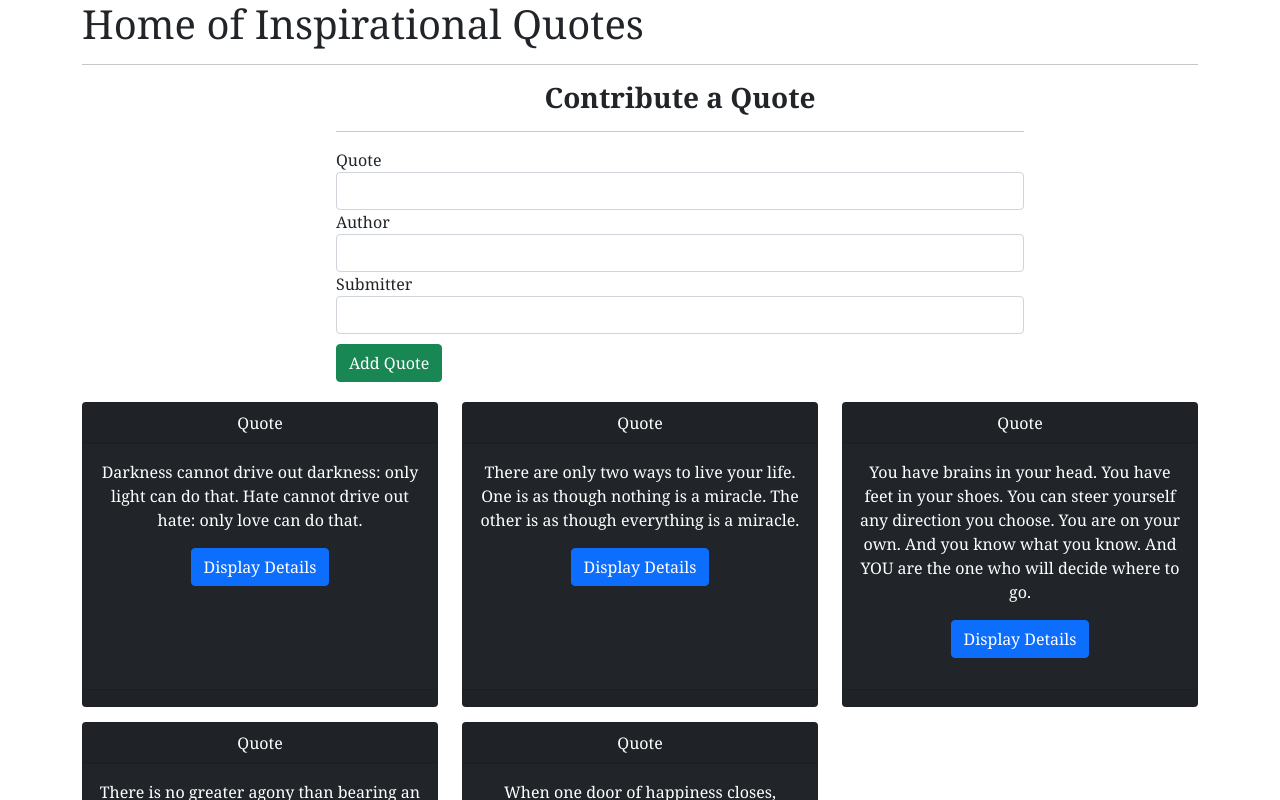
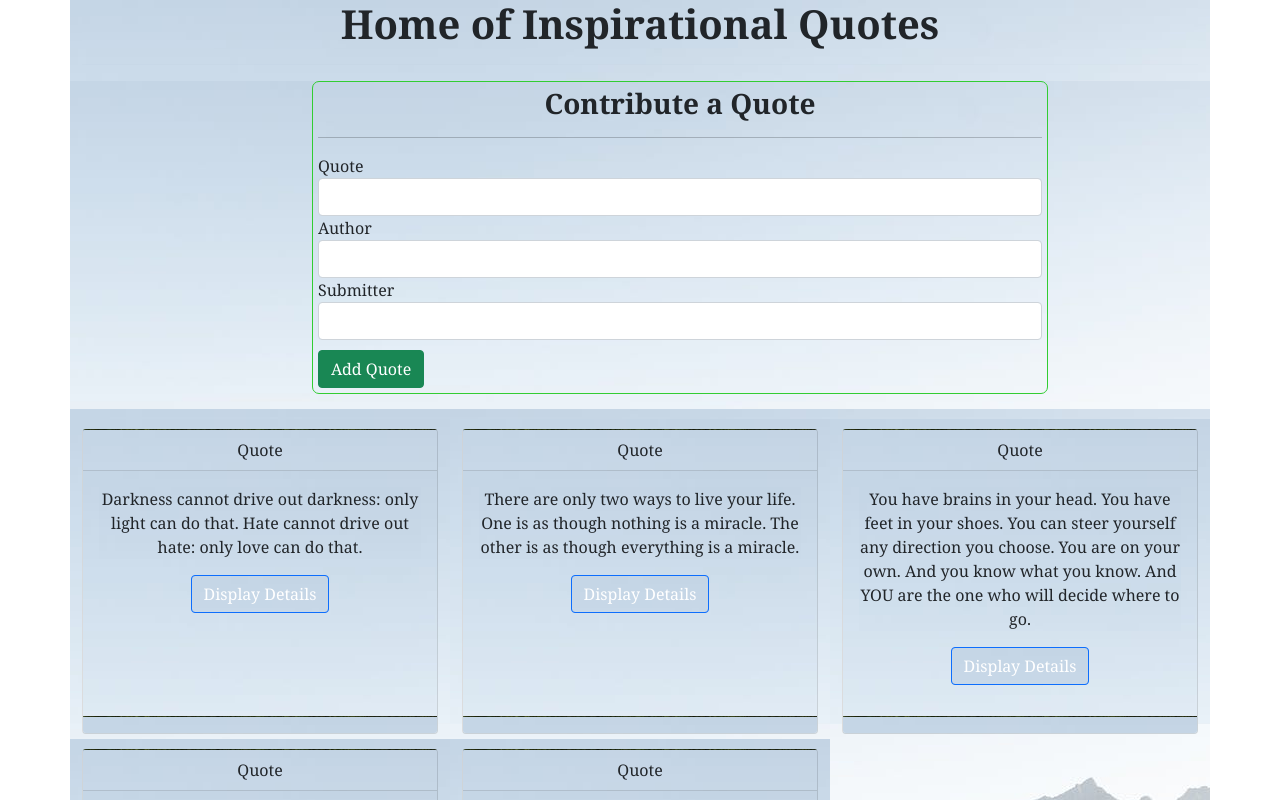
Before and after one commit to DennisNjeru9/Your_Quotes_App, an Angular app in the folder UrQuotes/: page / in a window 1280 px wide. Shown: the top 800 px of the page. Built offline with nearby package versions, Linux system fonts and the light colour scheme.

Commit message:
add background images to page.

```diff
--- a/UrQuotes/src/app/quote-form/quote-form.component.css
+++ b/UrQuotes/src/app/quote-form/quote-form.component.css
@@ -5,8 +5,11 @@ button{
 
 .container{
   margin-left: 230px;
+  padding: 5px;
+  border: 1px solid limegreen;
+  border-radius: 7px;
 }
 
 h3{
-  font-weight: 700;
+  font-weight: 600;
 }
--- a/UrQuotes/src/app/quote/quote.component.css
+++ b/UrQuotes/src/app/quote/quote.component.css
@@ -1,3 +1,8 @@
+*{
+  background-image: url("src/assets/quotebgg.jpeg");
+  background-size: auto;
+}
+
 div{
   font-family: Cambria, Cochin, Georgia, Times, 'Times New Roman', serif;
 }
@@ -11,3 +16,12 @@ div{
   margin-top: 10px;
   margin-bottom: 5px;
 }
+
+.col-md-8{
+  margin-bottom: 15px;
+}
+
+h1{
+  text-align: center;
+  font-weight: 900;
+}
--- a/UrQuotes/src/app/quote/quote.component.html
+++ b/UrQuotes/src/app/quote/quote.component.html
@@ -9,13 +9,13 @@
   </div>
   <div class="row">
     <div *ngFor='let quote of quotes; let i = index' class="col-md-4">
-      <div class="card text-white bg-dark h-100">
+      <div class="card text-black bg-dark h-100">
         <div class="card-header text-center">
           Quote
         </div>
         <div class="card-body text-center">
           <p>{{quote.quote}}</p>
-          <button (click)='displayDetails(i)' class="btn btn-primary">Display Details</button>
+          <button (click)='displayDetails(i)' class="btn btn-primary text-black">Display Details</button>
         </div>
         <div class="card-footer text-center">
           <app-quote-detail *ngIf='quote.showAuthorAndSubmitter' [quote]='quote' (isComplete)='deleteQuote($event, i)'></app-quote-detail>
```
Also changed, not shown: UrQuotes/src/assets/quotebgg.jpeg (added), UrQuotes/src/styles.css (line endings or trailing spaces).
